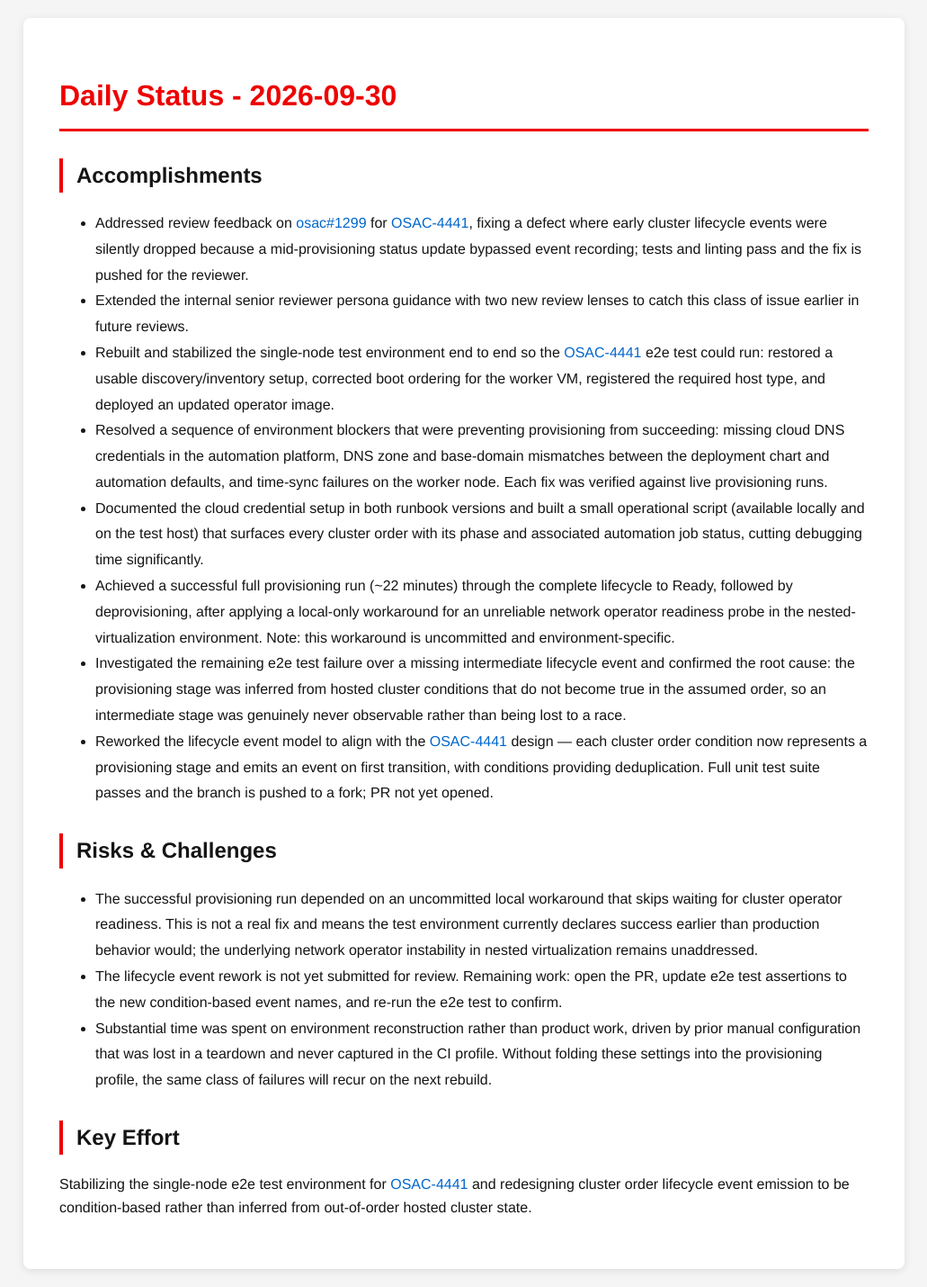
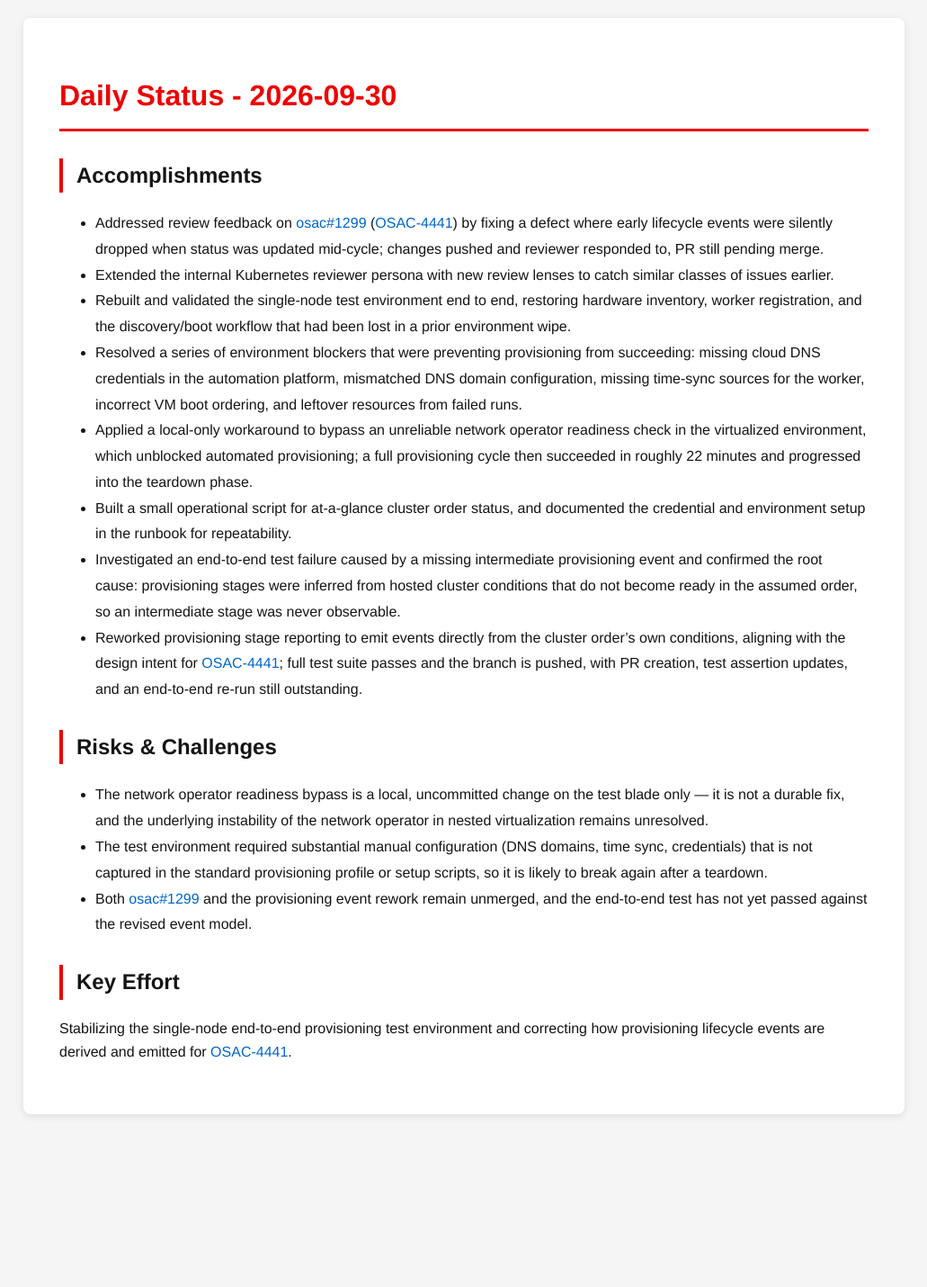
Before and after one commit to tzvatot/daily-status, a Jekyll site: the page built from 2026-09-30.md, in a window 1280 px wide. Shown: the whole page at 90% size, without its empty margins (124-1155 px from the left). Built offline with Jekyll 4.4.1, drawn with Linux system fonts in a browser that asks for light colours; after the commit the page ends 1258 px from its top, so only the background shows below that.

Commit message:
Daily status update - 2026-09-30

```diff
--- a/2026-09-30.md
+++ b/2026-09-30.md
@@ -8,21 +8,21 @@ date: 2026-09-30
 
 ## Accomplishments
 
-- Addressed review feedback on [osac#1299](https://github.com/osac-project/osac/pull/1299) for [OSAC-4441](https://redhat.atlassian.net/browse/OSAC-4441), fixing a defect where early cluster lifecycle events were silently dropped because a mid-provisioning status update bypassed event recording; tests and linting pass and the fix is pushed for the reviewer.
-- Extended the internal senior reviewer persona guidance with two new review lenses to catch this class of issue earlier in future reviews.
-- Rebuilt and stabilized the single-node test environment end to end so the [OSAC-4441](https://redhat.atlassian.net/browse/OSAC-4441) e2e test could run: restored a usable discovery/inventory setup, corrected boot ordering for the worker VM, registered the required host type, and deployed an updated operator image.
-- Resolved a sequence of environment blockers that were preventing provisioning from succeeding: missing cloud DNS credentials in the automation platform, DNS zone and base-domain mismatches between the deployment chart and automation defaults, and time-sync failures on the worker node. Each fix was verified against live provisioning runs.
-- Documented the cloud credential setup in both runbook versions and built a small operational script (available locally and on the test host) that surfaces every cluster order with its phase and associated automation job status, cutting debugging time significantly.
-- Achieved a successful full provisioning run (~22 minutes) through the complete lifecycle to Ready, followed by deprovisioning, after applying a local-only workaround for an unreliable network operator readiness probe in the nested-virtualization environment. Note: this workaround is uncommitted and environment-specific.
-- Investigated the remaining e2e test failure over a missing intermediate lifecycle event and confirmed the root cause: the provisioning stage was inferred from hosted cluster conditions that do not become true in the assumed order, so an intermediate stage was genuinely never observable rather than being lost to a race.
-- Reworked the lifecycle event model to align with the [OSAC-4441](https://redhat.atlassian.net/browse/OSAC-4441) design — each cluster order condition now represents a provisioning stage and emits an event on first transition, with conditions providing deduplication. Full unit test suite passes and the branch is pushed to a fork; PR not yet opened.
+- Addressed review feedback on [osac#1299](https://github.com/osac-project/osac/pull/1299) ([OSAC-4441](https://redhat.atlassian.net/browse/OSAC-4441)) by fixing a defect where early lifecycle events were silently dropped when status was updated mid-cycle; changes pushed and reviewer responded to, PR still pending merge.
+- Extended the internal Kubernetes reviewer persona with new review lenses to catch similar classes of issues earlier.
+- Rebuilt and validated the single-node test environment end to end, restoring hardware inventory, worker registration, and the discovery/boot workflow that had been lost in a prior environment wipe.
+- Resolved a series of environment blockers that were preventing provisioning from succeeding: missing cloud DNS credentials in the automation platform, mismatched DNS domain configuration, missing time-sync sources for the worker, incorrect VM boot ordering, and leftover resources from failed runs.
+- Applied a local-only workaround to bypass an unreliable network operator readiness check in the virtualized environment, which unblocked automated provisioning; a full provisioning cycle then succeeded in roughly 22 minutes and progressed into the teardown phase.
+- Built a small operational script for at-a-glance cluster order status, and documented the credential and environment setup in the runbook for repeatability.
+- Investigated an end-to-end test failure caused by a missing intermediate provisioning event and confirmed the root cause: provisioning stages were inferred from hosted cluster conditions that do not become ready in the assumed order, so an intermediate stage was never observable.
+- Reworked provisioning stage reporting to emit events directly from the cluster order's own conditions, aligning with the design intent for [OSAC-4441](https://redhat.atlassian.net/browse/OSAC-4441); full test suite passes and the branch is pushed, with PR creation, test assertion updates, and an end-to-end re-run still outstanding.
 
 ## Risks & Challenges
 
-- The successful provisioning run depended on an uncommitted local workaround that skips waiting for cluster operator readiness. This is not a real fix and means the test environment currently declares success earlier than production behavior would; the underlying network operator instability in nested virtualization remains unaddressed.
-- The lifecycle event rework is not yet submitted for review. Remaining work: open the PR, update e2e test assertions to the new condition-based event names, and re-run the e2e test to confirm.
-- Substantial time was spent on environment reconstruction rather than product work, driven by prior manual configuration that was lost in a teardown and never captured in the CI profile. Without folding these settings into the provisioning profile, the same class of failures will recur on the next rebuild.
+- The network operator readiness bypass is a local, uncommitted change on the test blade only — it is not a durable fix, and the underlying instability of the network operator in nested virtualization remains unresolved.
+- The test environment required substantial manual configuration (DNS domains, time sync, credentials) that is not captured in the standard provisioning profile or setup scripts, so it is likely to break again after a teardown.
+- Both [osac#1299](https://github.com/osac-project/osac/pull/1299) and the provisioning event rework remain unmerged, and the end-to-end test has not yet passed against the revised event model.
 
 ## Key Effort
 
-Stabilizing the single-node e2e test environment for [OSAC-4441](https://redhat.atlassian.net/browse/OSAC-4441) and redesigning cluster order lifecycle event emission to be condition-based rather than inferred from out-of-order hosted cluster state.
+Stabilizing the single-node end-to-end provisioning test environment and correcting how provisioning lifecycle events are derived and emitted for [OSAC-4441](https://redhat.atlassian.net/browse/OSAC-4441).
```
